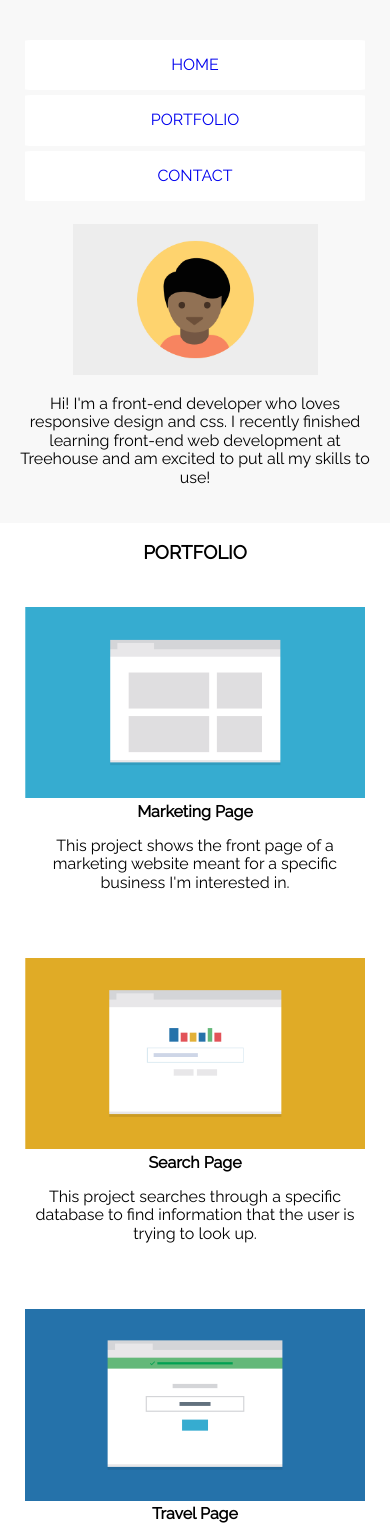
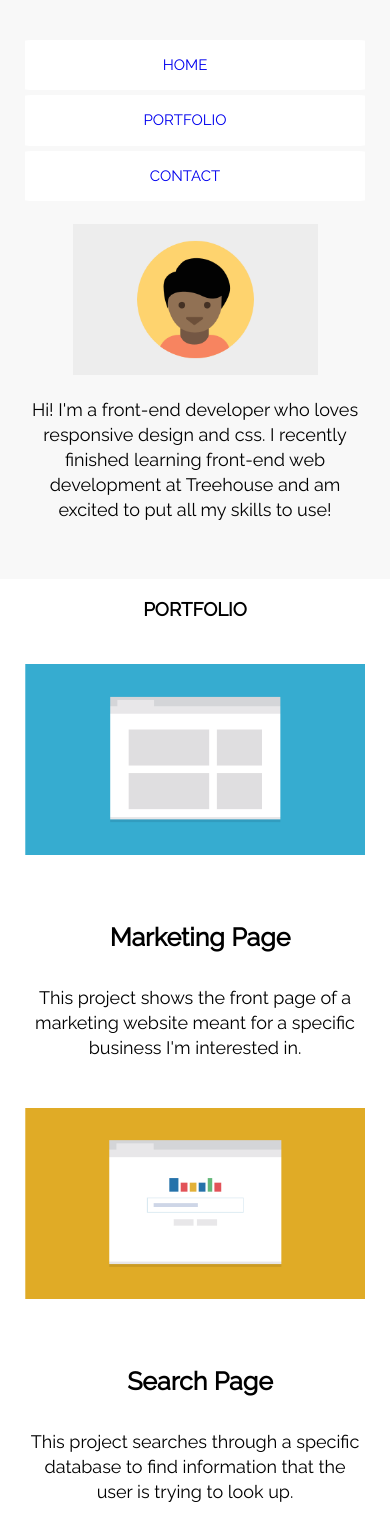
Before and after one commit to lmw0165/Project-2-Responsive-Layout, a plain HTML site: page index.html in a window 390 px wide. Shown: the part 71-1600 px from the top of the page. Drawn offline with Linux system fonts and the light colour scheme.

Commit message:
updated finished mobile

```diff
--- a/css/styles.css
+++ b/css/styles.css
@@ -4,6 +4,7 @@
 
 body {
     font-family: 'Raleway' , sans-serif;
+    background-color: #f8f8f8;
 }
 
 li {
@@ -15,25 +16,47 @@ li {
 }
 li a {
     text-decoration: none;
+    font-size: 10px;
+    padding-right: 20px;
+    padding-bottom: 10px;
+
 }
+
 h3 {
     text-align: center;
-    font-style: bold;
+    padding-top: 20px;
+}
+h4 {
+    font-size: 25px;
+}
+p {
+    font-size: 18px;
+    line-height: 25px;
 }
 h4,
 .footer-nav li {
-    margin: auto;
+    padding-top: 30px;
+    padding-left: 10px;
 }
 
 
+
+.container {
+    background-color: white;
+}
 
 
 .nav {
     margin: 0 10px 0 10px;
     display: inline;
 }
+.nav a {
+    font-size: 15px;
+}
+
 .projects {
     padding: 25px;
+    padding-bottom: 5px;
     text-align: center;
 }
 .projects img {
@@ -44,33 +67,43 @@ h4,
 }
 
 .header {
-    background-color: #f8f8f8;
     padding: 20px;
     text-align: center;
 }
 .contact {
     background-color: #f8f8f8;
-    padding: 20px;
+    padding: 10px;
     text-align: center;
 
 }
 .contact-content {
-    padding: 20px;
+    padding: 10px;
 }
 
-
+.footer {
+    border-top: 2px solid rgb(236, 231, 231);
+    margin: auto;
+}
 .footer-nav {
     float: right;
+
 }
 
 .footer-nav li {
-    display: inline;
     float: left;
+    background-color: #f8f8f8;
     font-size: 12px;
+    display: block;
 
 }
 .name-footer {
     float: left;
-    padding-left: 20px;
-    padding-top: 30px;
+    display: block;
+
 }
+
+.name-footer,
+.footer-nav li {
+    margin: auto;
+
+}
--- a/index.html
+++ b/index.html
@@ -14,9 +14,9 @@
                 <h2 class="name">Lauren W</h2>
                 <nav>
                     <ul class="nav">
-                        <li><a href="#">HOME</a></li>
-                        <li><a href="#">PORTFOLIO</a></li>
-                        <li><a href="#">CONTACT</a></li>
+                        <li><a href="index.html">HOME</a></li>
+                        <li><a href="#portfolio">PORTFOLIO</a></li>
+                        <li><a href="#contact-1">CONTACT</a></li>
                     </ul>
                 </nav>
             </div>
@@ -29,7 +29,7 @@
             </div>
         </header>
         <main class="container">
-            <h3>PORTFOLIO</h3>
+            <h3 id="portfolio">PORTFOLIO</h3>
             <div class="projects">
                 <img src="images/portfolio-1.png" alt="marketing">
                 <h4>Marketing Page</h4>
@@ -73,7 +73,7 @@
                 </p>
             </div>
             <div class="contact">
-                <h3>CONTACT</h3>
+                <h3 id="contact-1">CONTACT</h3>
                 <p class="contact-content">If you're interested in chatting or want more
                     information about what I've been working on, I'd love
                     to hear from you! <br><br>
@@ -92,23 +92,3 @@
         </footer>
     </body>
 </html>
-
-
-
-
-
-
-
-
-
-
-
-
-
-
-
-
-
-
-
-</html>
```
